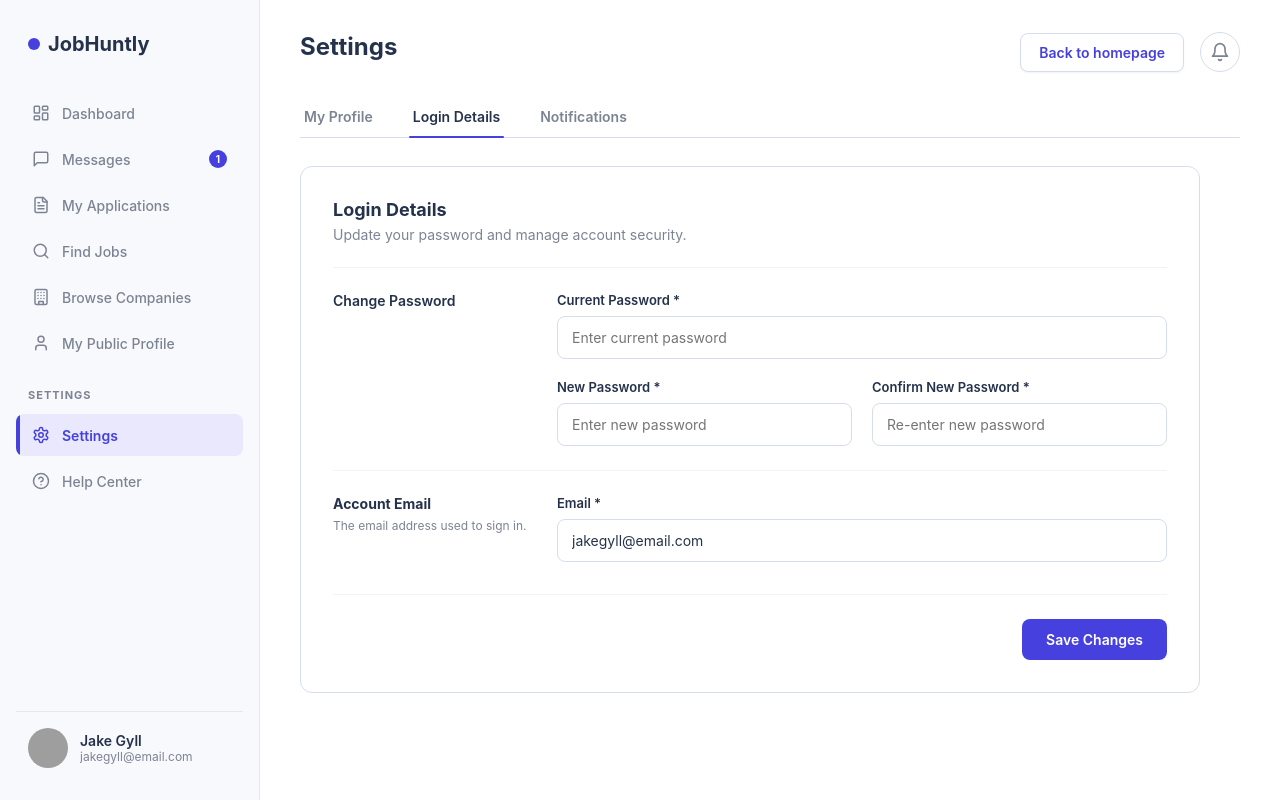
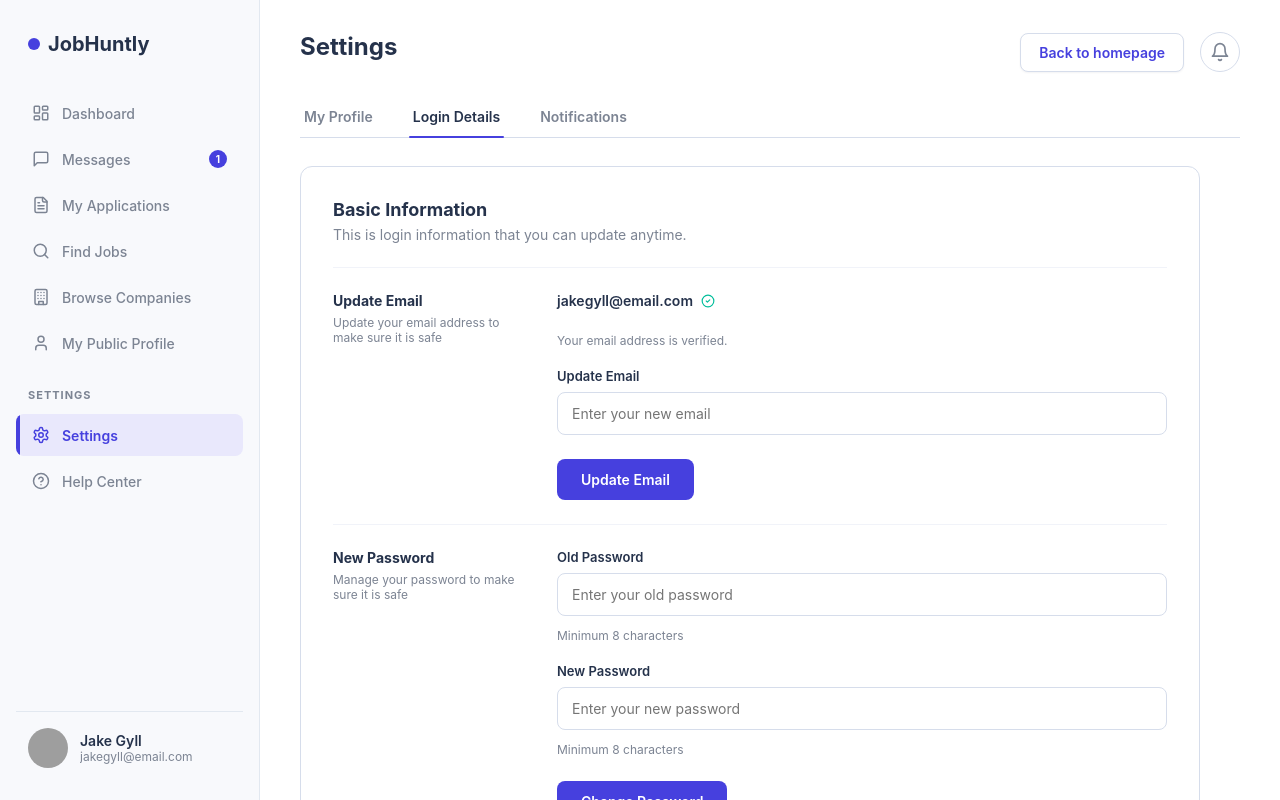
Before and after one commit to ezzabilal-tech/jobhuntly-react, a React (Create React App) app: page /settings in a window 1280 px wide. Both pictures are taken after a click on the button "Login Details". Shown: the top 800 px of the page. Built offline with nearby package versions, Linux system fonts and the light colour scheme; grey boxes are pictures that could not be loaded.

Commit message:
Update Settings login and notifications tabs

```diff
--- a/src/pages/Settings.css
+++ b/src/pages/Settings.css
@@ -271,74 +271,108 @@
   color: #7c8493;
 }
 
-/* Notifications tab */
+/* Login Details: current value + verified badge */
+.current-value-row {
+  display: flex;
+  align-items: center;
+  gap: 8px;
+  font-size: 14px;
+  font-weight: 600;
+  color: #25324b;
+}
+
+.verified-badge {
+  display: inline-flex;
+  align-items: center;
+  color: #02bd9b;
+}
+
+.field-hint {
+  font-size: 12px;
+  color: #7c8493;
+  margin: 4px 0 0;
+}
+
+/* Inline action buttons (Update Email / Change Password) */
+.btn-inline-action {
+  align-self: flex-start;
+  background-color: #4640de;
+  color: #fff;
+  border: none;
+  font-weight: 600;
+  padding: 12px 24px;
+  border-radius: 8px;
+  font-size: 14px;
+  cursor: pointer;
+  transition: background-color 0.2s ease;
+  margin-top: 4px;
+}
+
+.btn-inline-action:hover {
+  background-color: #3730c9;
+}
+
+/* Close account row */
+.settings-close-account-row {
+  display: flex;
+  justify-content: flex-end;
+}
+
+.btn-close-account {
+  display: inline-flex;
+  align-items: center;
+  gap: 6px;
+  background: none;
+  border: none;
+  color: #ff6550;
+  font-size: 13px;
+  font-weight: 600;
+  cursor: pointer;
+}
+
+.btn-close-account:hover {
+  text-decoration: underline;
+}
+
+/* Notifications tab - checkbox list */
 .notif-list {
   display: flex;
   flex-direction: column;
-  gap: 4px;
+  gap: 20px;
 }
 
-.notif-row {
+.notif-check-row {
   display: flex;
   align-items: flex-start;
-  justify-content: space-between;
-  gap: 16px;
-  padding: 16px 0;
-  border-bottom: 1px solid #f1f3f9;
+  gap: 12px;
   cursor: pointer;
 }
 
-.notif-row:last-child {
-  border-bottom: none;
+.notif-check-row input[type='checkbox'] {
+  margin-top: 3px;
+  width: 18px;
+  height: 18px;
+  border-radius: 5px;
+  border: 1.5px solid #d6ddeb;
+  accent-color: #4640de;
+  cursor: pointer;
+  flex-shrink: 0;
 }
 
-.notif-row div {
+.notif-check-row div {
   display: flex;
   flex-direction: column;
-  gap: 4px;
+  gap: 2px;
 }
 
-.notif-row strong {
+.notif-check-row strong {
   font-size: 14px;
   color: #25324b;
 }
 
-.notif-row span {
+.notif-check-row span {
   font-size: 12px;
   color: #7c8493;
-}
-
-.notif-row input[type='checkbox'] {
-  width: 40px;
-  height: 22px;
-  appearance: none;
-  background-color: #d6ddeb;
-  border-radius: 20px;
-  position: relative;
-  cursor: pointer;
-  flex-shrink: 0;
-  transition: background-color 0.2s ease;
-}
-
-.notif-row input[type='checkbox']::before {
-  content: '';
-  position: absolute;
-  top: 2px;
-  left: 2px;
-  width: 18px;
-  height: 18px;
-  background-color: #fff;
-  border-radius: 50%;
-  transition: transform 0.2s ease;
-  box-shadow: 0 1px 2px rgba(16, 24, 40, 0.15);
-}
-
-.notif-row input[type='checkbox']:checked {
-  background-color: #4640de;
-}
-
-.notif-row input[type='checkbox']:checked::before {
-  transform: translateX(18px);
 }
 
 /* Footer / save */
--- a/src/pages/Settings.jsx
+++ b/src/pages/Settings.jsx
@@ -12,6 +12,7 @@ import {
   HelpCircle,
   ImageUp,
   Calendar,
+  CheckCircle2,
 } from 'lucide-react';
 import { useAuth } from '../context/AuthContext';
 import './Settings.css';
@@ -38,16 +39,30 @@ export default function Settings() {
 
   const [currentPassword, setCurrentPassword] = useState('');
   const [newPassword, setNewPassword] = useState('');
-  const [confirmPassword, setConfirmPassword] = useState('');
+  const [newEmail, setNewEmail] = useState('');
 
   const [notifPrefs, setNotifPrefs] = useState({
-    applicationUpdates: true,
-    jobRecommendations: true,
-    messages: true,
-    marketingEmails: false,
+    applications: true,
+    jobs: false,
+    recommendations: false,
   });
 
   const [saved, setSaved] = useState(false);
+
+  const handleUpdateEmail = () => {
+    if (!newEmail) return;
+    setForm((prev) => ({ ...prev, email: newEmail }));
+    setNewEmail('');
+    setSaved(true);
+    setTimeout(() => setSaved(false), 2500);
+  };
+
+  const handleChangePassword = () => {
+    setCurrentPassword('');
+    setNewPassword('');
+    setSaved(true);
+    setTimeout(() => setSaved(false), 2500);
+  };
 
   const handleLogout = () => {
     logout();
@@ -301,45 +316,8 @@ export default function Settings() {
             <>
               <div className="settings-section">
                 <div className="settings-section-text">
-                  <h3>Login Details</h3>
-                  <p>Update your password and manage account security.</p>
-                </div>
-              </div>
-
-              <div className="settings-divider" />
-
-              <div className="settings-form-grid">
-                <div className="settings-form-label">Change Password</div>
-                <div className="settings-form-fields">
-                  <div className="form-field">
-                    <label>Current Password *</label>
-                    <input
-                      type="password"
-                      value={currentPassword}
-                      onChange={(e) => setCurrentPassword(e.target.value)}
-                      placeholder="Enter current password"
-                    />
-                  </div>
-                  <div className="form-row">
-                    <div className="form-field">
-                      <label>New Password *</label>
-                      <input
-                        type="password"
-                        value={newPassword}
-                        onChange={(e) => setNewPassword(e.target.value)}
-                        placeholder="Enter new password"
-                      />
-                    </div>
-                    <div className="form-field">
-                      <label>Confirm New Password *</label>
-                      <input
-                        type="password"
-                        value={confirmPassword}
-                        onChange={(e) => setConfirmPassword(e.target.value)}
-                        placeholder="Re-enter new password"
-                      />
-                    </div>
-                  </div>
+                  <h3>Basic Information</h3>
+                  <p>This is login information that you can update anytime.</p>
                 </div>
               </div>
 
@@ -347,15 +325,77 @@ export default function Settings() {
 
               <div className="settings-form-grid">
                 <div className="settings-form-label">
-                  <h4>Account Email</h4>
-                  <p>The email address used to sign in.</p>
+                  <h4>Update Email</h4>
+                  <p>Update your email address to make sure it is safe</p>
+                </div>
+                <div className="settings-form-fields">
+                  <div className="current-value-row">
+                    <span>{form.email}</span>
+                    <span className="verified-badge">
+                      <CheckCircle2 size={14} />
+                    </span>
+                  </div>
+                  <p className="field-hint">Your email address is verified.</p>
+
+                  <div className="form-field">
+                    <label>Update Email</label>
+                    <input
+                      type="email"
+                      value={newEmail}
+                      onChange={(e) => setNewEmail(e.target.value)}
+                      placeholder="Enter your new email"
+                    />
+                  </div>
+
+                  <button type="button" className="btn-inline-action" onClick={handleUpdateEmail}>
+                    Update Email
+                  </button>
+                </div>
+              </div>
+
+              <div className="settings-divider" />
+
+              <div className="settings-form-grid">
+                <div className="settings-form-label">
+                  <h4>New Password</h4>
+                  <p>Manage your password to make sure it is safe</p>
                 </div>
                 <div className="settings-form-fields">
                   <div className="form-field">
-                    <label>Email *</label>
-                    <input type="email" value={form.email} onChange={handleChange('email')} />
+                    <label>Old Password</label>
+                    <input
+                      type="password"
+                      value={currentPassword}
+                      onChange={(e) => setCurrentPassword(e.target.value)}
+                      placeholder="Enter your old password"
+                    />
+                    <span className="field-hint">Minimum 8 characters</span>
+                  </div>
+
+                  <div className="form-field">
+                    <label>New Password</label>
+                    <input
+                      type="password"
+                      value={newPassword}
+                      onChange={(e) => setNewPassword(e.target.value)}
+                      placeholder="Enter your new password"
+                    />
+                    <span className="field-hint">Minimum 8 characters</span>
+                  </div>
+
+                  <button type="button" className="btn-inline-action" onClick={handleChangePassword}>
+                    Change Password
+                  </button>
                 </div>
               </div>
+
+              <div className="settings-divider" />
+
+              <div className="settings-close-account-row">
+                <button type="button" className="btn-close-account">
+                  Close Account
+                  <HelpCircle size={13} />
+                </button>
               </div>
             </>
           )}
@@ -365,74 +405,75 @@ export default function Settings() {
             <>
               <div className="settings-section">
                 <div className="settings-section-text">
-                  <h3>Notifications</h3>
-                  <p>Choose what updates you want to hear about.</p>
+                  <h3>Basic Information</h3>
+                  <p>This is notifications preferences that you can update anytime.</p>
                 </div>
               </div>
 
               <div className="settings-divider" />
 
+              <div className="settings-form-grid">
+                <div className="settings-form-label">
+                  <h4>Notifications</h4>
+                  <p>Customize your preferred notification settings</p>
+                </div>
+                <div className="settings-form-fields">
                   <div className="notif-list">
-                <label className="notif-row">
-                  <div>
-                    <strong>Application Updates</strong>
-                    <span>Get notified when an employer views or updates your application.</span>
-                  </div>
+                    <label className="notif-check-row">
                       <input
                         type="checkbox"
-                    checked={notifPrefs.applicationUpdates}
+                        checked={notifPrefs.applications}
                         onChange={() =>
-                      setNotifPrefs((p) => ({ ...p, applicationUpdates: !p.applicationUpdates }))
+                          setNotifPrefs((p) => ({ ...p, applications: !p.applications }))
                         }
                       />
+                      <div>
+                        <strong>Applications</strong>
+                        <span>These are notifications for jobs that you have applied to</span>
+                      </div>
                     </label>
-                <label className="notif-row">
-                  <div>
-                    <strong>Job Recommendations</strong>
-                    <span>Receive jobs picked for you based on your profile.</span>
-                  </div>
+                    <label className="notif-check-row">
                       <input
                         type="checkbox"
-                    checked={notifPrefs.jobRecommendations}
+                        checked={notifPrefs.jobs}
+                        onChange={() => setNotifPrefs((p) => ({ ...p, jobs: !p.jobs }))}
+                      />
+                      <div>
+                        <strong>Jobs</strong>
+                        <span>These are notifications for job openings that suit your profile</span>
+                      </div>
+                    </label>
+                    <label className="notif-check-row">
+                      <input
+                        type="checkbox"
+                        checked={notifPrefs.recommendations}
                         onChange={() =>
-                      setNotifPrefs((p) => ({ ...p, jobRecommendations: !p.jobRecommendations }))
+                          setNotifPrefs((p) => ({ ...p, recommendations: !p.recommendations }))
                         }
                       />
+                      <div>
+                        <strong>Recommendations</strong>
+                        <span>These are notifications for personalized recommendations from our recruiters</span>
+                      </div>
                     </label>
-                <label className="notif-row">
-                  <div>
-                    <strong>Messages</strong>
-                    <span>Get notified when you receive a new message.</span>
                   </div>
-                  <input
-                    type="checkbox"
-                    checked={notifPrefs.messages}
-                    onChange={() => setNotifPrefs((p) => ({ ...p, messages: !p.messages }))}
-                  />
-                </label>
-                <label className="notif-row">
-                  <div>
-                    <strong>Marketing Emails</strong>
-                    <span>Tips, product updates, and offers from JobHuntly.</span>
+
+                  <button type="button" className="btn-inline-action" onClick={handleSave}>
+                    Update Email
+                  </button>
                 </div>
-                  <input
-                    type="checkbox"
-                    checked={notifPrefs.marketingEmails}
-                    onChange={() =>
-                      setNotifPrefs((p) => ({ ...p, marketingEmails: !p.marketingEmails }))
-                    }
-                  />
-                </label>
               </div>
             </>
           )}
 
+          {activeTab === 'profile' && (
             <div className="settings-footer">
               {saved && <span className="settings-saved-msg">Saved!</span>}
               <button type="submit" className="btn-save-profile">
-              {activeTab === 'profile' ? 'Save Profile' : activeTab === 'login' ? 'Save Changes' : 'Save Preferences'}
+                Save Profile
               </button>
             </div>
+          )}
         </form>
       </main>
     </div>
```
Lines whose indentation alone changed are shown as unchanged.
